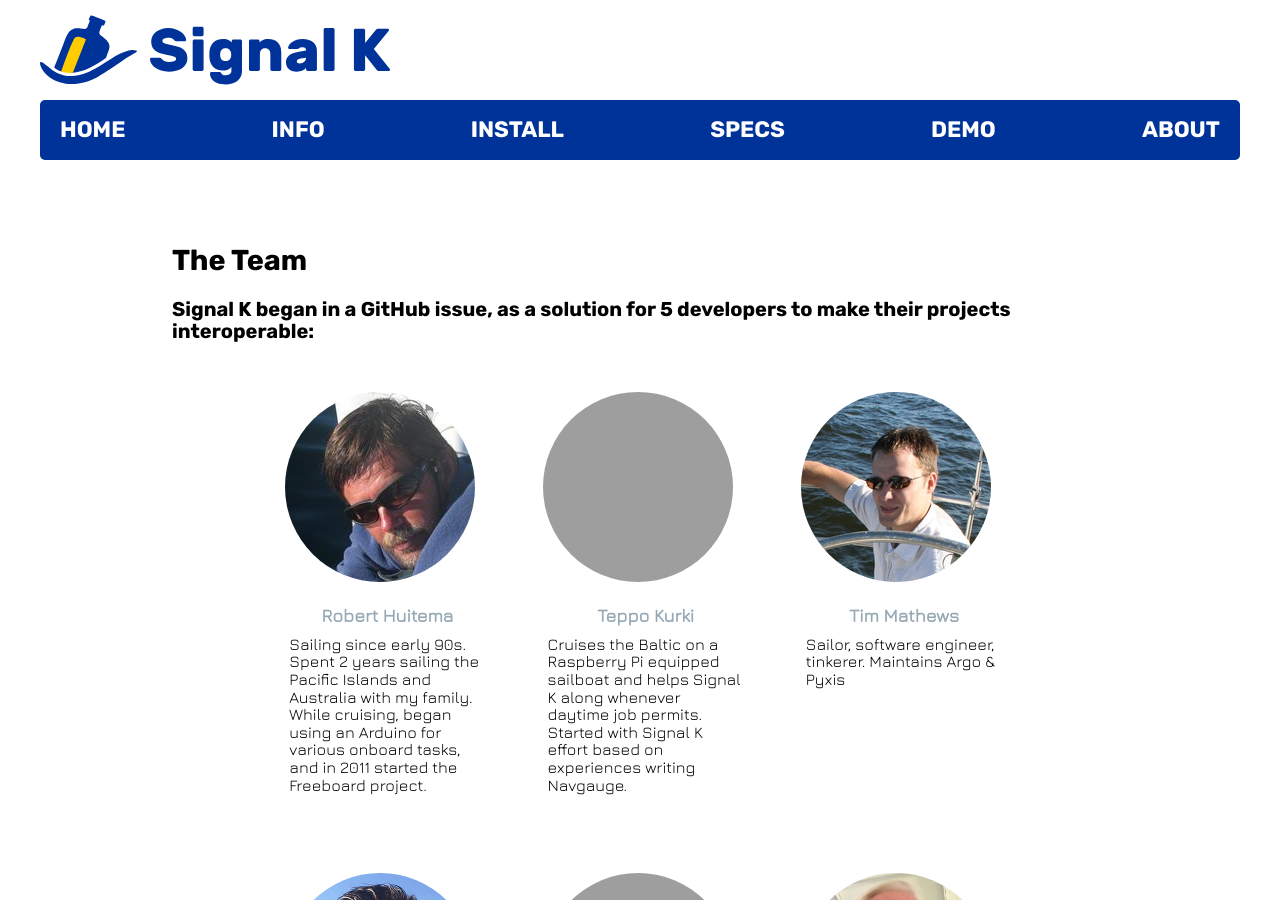
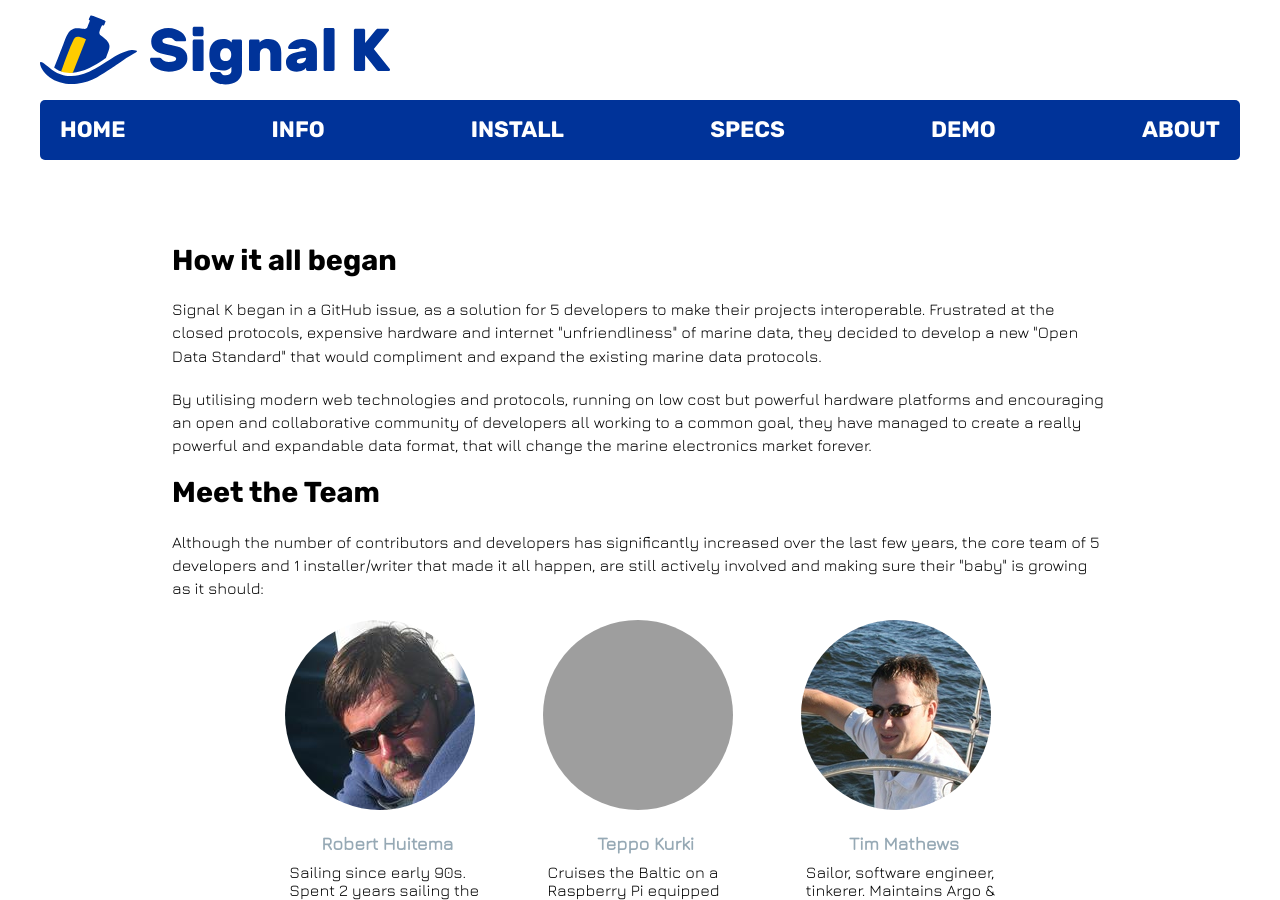
Before and after one commit to SignalK/signalk.github.io, a Jekyll site: the page built from about.html, in a window 1280 px wide and 900 px high. Built offline with Jekyll 4.4.1, drawn with Linux system fonts in a browser that asks for light colours; nearby versions of some CDN libraries; grey boxes are pictures that could not be loaded.

Commit message:
Update About page 1
New text

```diff
--- a/about.html
+++ b/about.html
@@ -5,11 +5,23 @@
 description: "Meet the team."
 ---
 
-<h2>The Team</h2>
+<h2>How it all began</h2>
 
-<h3 style="margin-bottom: 2em">
-  Signal K began in a GitHub issue, as a solution for 5 developers to make their projects interoperable:
-</h3>
+<p>Signal K began in a GitHub issue, as a solution for 5 developers to make their projects interoperable.
+  Frustrated at the closed protocols, expensive hardware and internet "unfriendliness" of marine data, they
+  decided to develop a new "Open Data Standard" that would compliment and expand the existing marine data
+  protocols.</p>
+<p>By utilising modern web technologies and protocols, running on low cost but powerful hardware platforms
+  and encouraging an open and collaborative community of developers all working to a common goal, they have
+  managed to create a really powerful and expandable data format, that will change the marine electronics
+  market forever. </p>
+
+<h2>Meet the Team</h2>
+
+  <p>Although the number of contributors and developers has significantly increased over the last few years,
+  the core team of 5 developers and 1 installer/writer that made it all happen, are still actively involved
+  and making sure their "baby" is growing as it should:
+  </p>
 
 <ul class="team-grid">
   <li class="profile">
```
